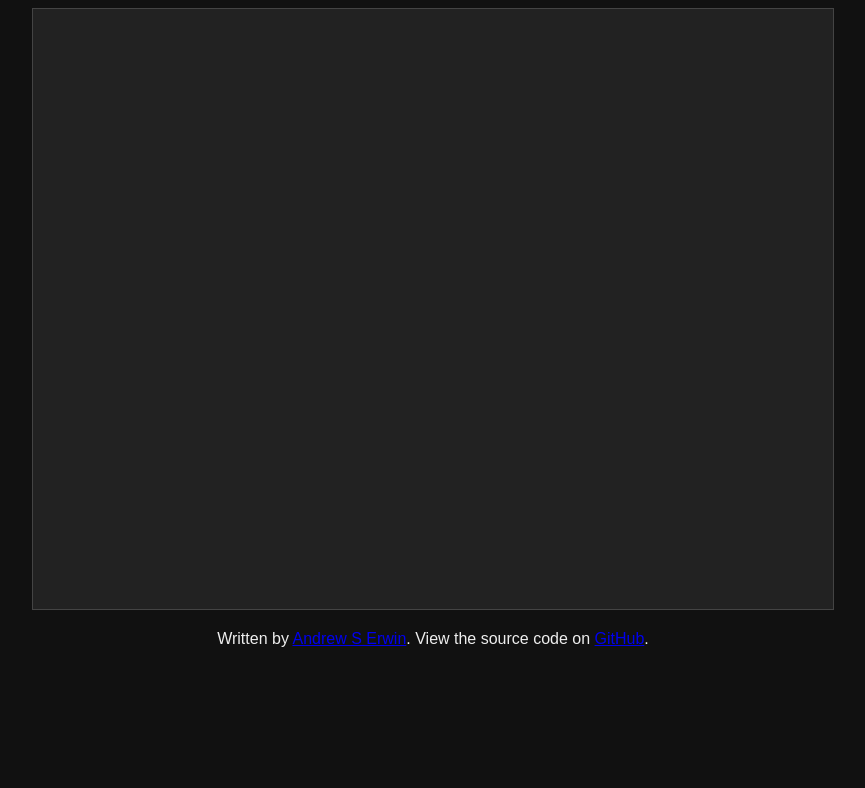
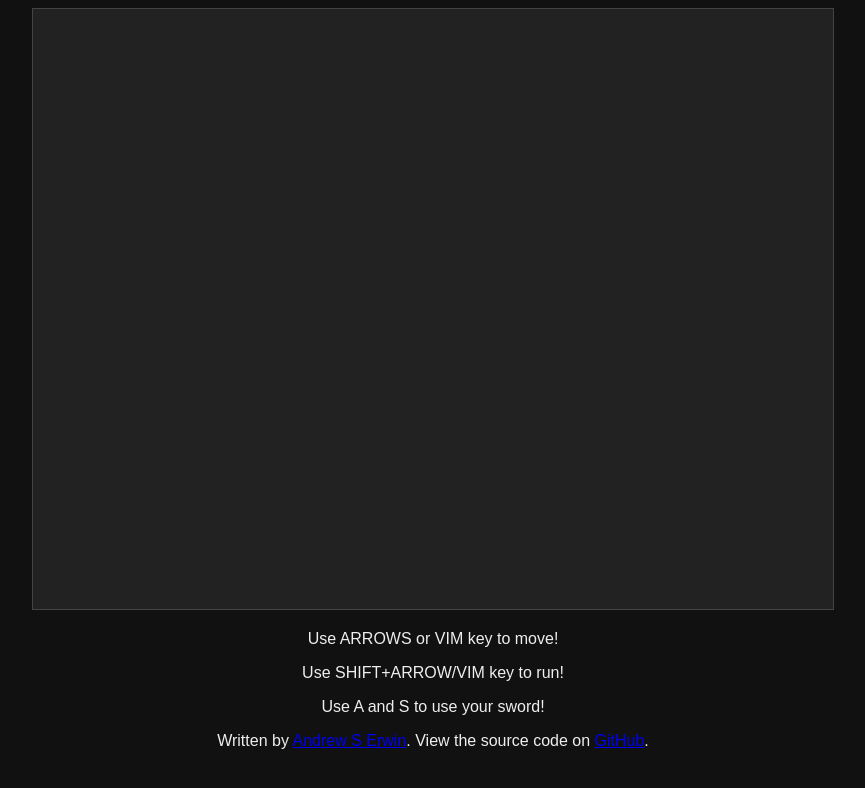
Before and after one commit to andrewthecodertx/javascript-dungeon, a website: page index.html in a window 1280 px wide. Shown: the whole page, without its empty margins (207-1072 px from the left). Drawn offline with Linux system fonts and the light colour scheme.

Commit message:
update index

```diff
--- a/index.html
+++ b/index.html
@@ -9,6 +9,11 @@
 </head>
 <body>
   <canvas id="gameCanvas" width="800" height="600"></canvas>
+  <div>
+    <p>Use ARROWS or VIM key to move!</p>
+    <p>Use SHIFT+ARROW/VIM key to run!</p>
+    <p>Use A and S to use your sword!</p>
+  </div>
   <footer>
     <p>
       Written by <a href="https://andrewthecoder.com" target="_blank">Andrew S Erwin</a>.
```
